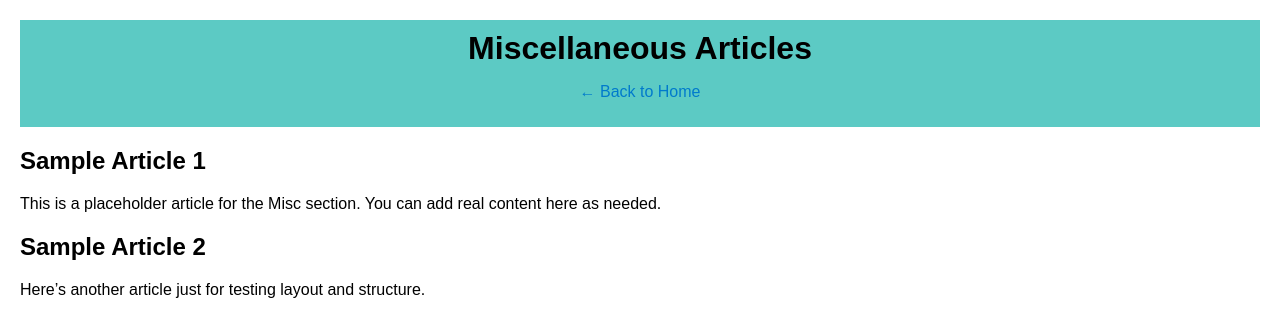
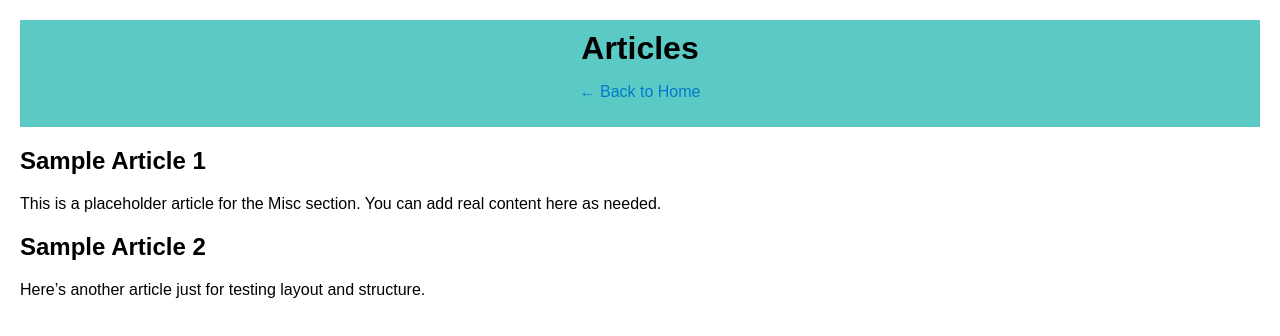
Before and after one commit to 10AOOA01/12DigitalWeb2.8, a plain HTML site: page articles.html in a window 1280 px wide. Drawn offline with Linux system fonts and the light colour scheme.

Commit message:
previous

```diff
--- a/articles.html
+++ b/articles.html
@@ -40,7 +40,7 @@
 </head>
 <body>
   <header>
-    <h1>Miscellaneous Articles</h1>
+    <h1>Articles</h1>
     <p><a href="index.html">← Back to Home</a></p>
   </header>
 
@@ -55,7 +55,6 @@
   </article>
 
   <script>
-    // Apply saved settings
     const savedDark = localStorage.getItem("dark-mode") === "true";
     const savedFont = localStorage.getItem("font-family");
     const savedSize = localStorage.getItem("font-size");
```
Also changed, not shown: misc.html (+1 -2 lines).
